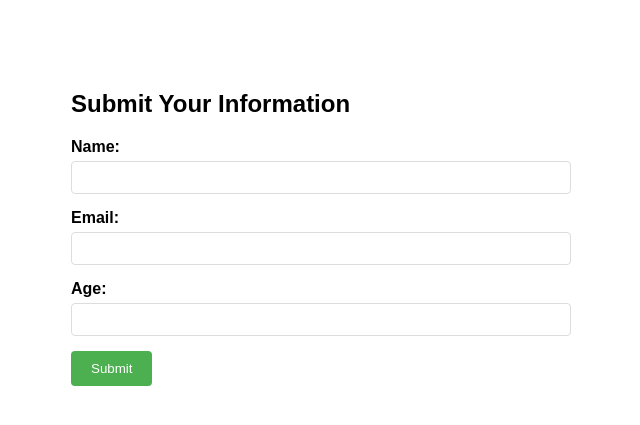
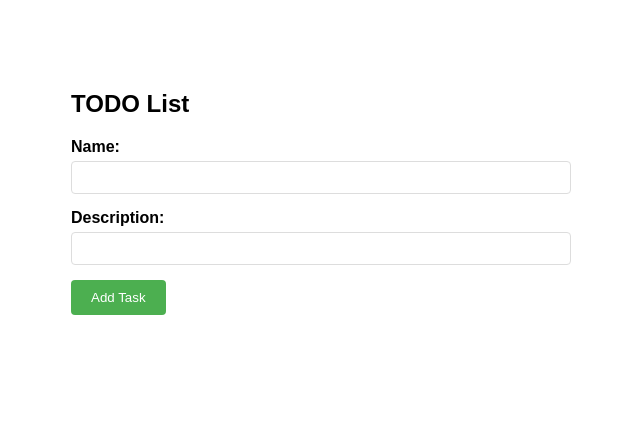
Before and after one commit to VireshAmbardar/TuteDude-Assignment-4, a Flask app: page / in a window 1280 px wide. Shown: the top 425 px of the page, without its empty margins (319-959 px from the left). Run offline with Flask 3, Linux system fonts and the light colour scheme.

Commit message:
form changed to todo list

```diff
--- a/app.py
+++ b/app.py
@@ -49,18 +49,16 @@ def submit_data():
 
     try:
         name = request.form['name']
-        email = request.form['email']
-        age = request.form['age']
+        description = request.form['description']
 
         # Validate inputs
-        if not name or not email or not age:
+        if not name or not description:
             error_message = "All fields are required"
             return render_template('form.html', error=error_message)
 
         data = {
             "name": name,
-            "email": email,
-            "age": int(age)
+            "description": description,
         }
 
         collection.insert_one(data)
--- a/templates/form.html
+++ b/templates/form.html
@@ -46,7 +46,7 @@
     </style>
 </head>
 <body>
-    <h2>Submit Your Information</h2>
+    <h2>TODO List</h2>
 
     {% if error %}
     <div class="error">
@@ -60,17 +60,13 @@
             <input type="text" id="name" name="name" required>
         </div>
 
+
         <div class="form-group">
-            <label for="email">Email:</label>
-            <input type="email" id="email" name="email" required>
+            <label for="description">Description:</label>
+            <input type="text" id="description" name="description" required>
         </div>
 
-        <div class="form-group">
-            <label for="age">Age:</label>
-            <input type="number" id="age" name="age" required>
-        </div>
-
-        <button type="submit">Submit</button>
+        <button type="submit">Add Task</button>
     </form>
 </body>
 </html>
```
Also changed, not shown: data.json (deleted, +0 -7 lines).
